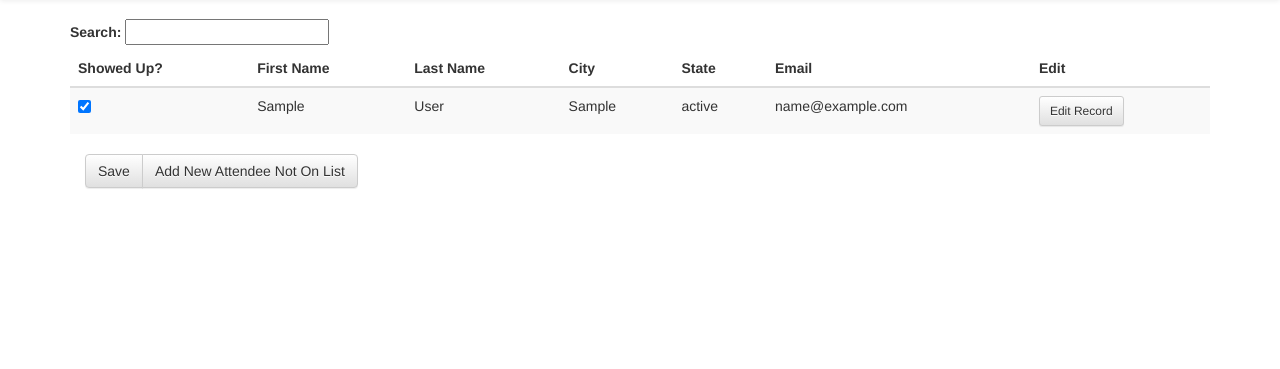
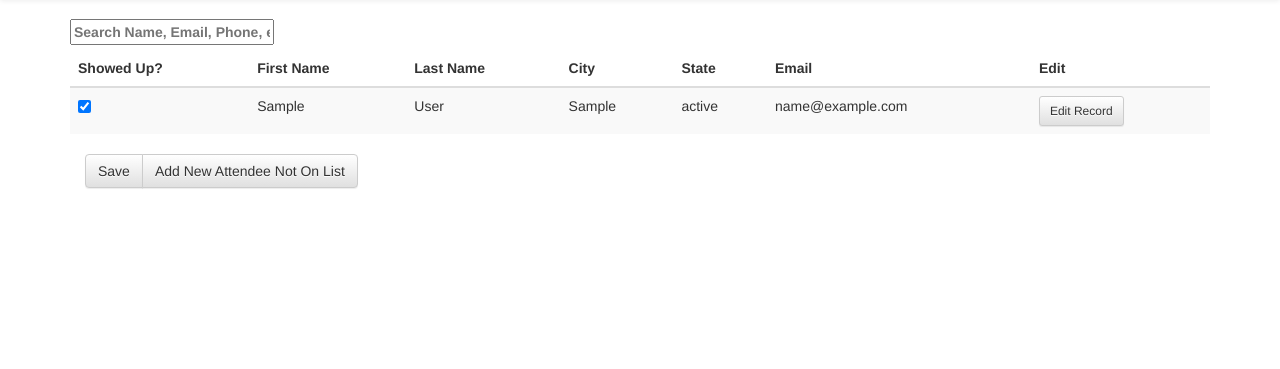
Before and after one commit to diversified-cheesecake/bk-event, a Django app: page /entry/ in a window 1280 px wide. Shown: the part 51-420 px from the top of the page. Run offline with Django 3.2, Linux system fonts and the light colour scheme; tables that the repository leaves empty hold one stand-in row (values such as "Sample post"); some libraries are stand-ins or nearby versions.

Commit message:
fixed buttons

```diff
--- a/event/templates/event/entry_page.html
+++ b/event/templates/event/entry_page.html
@@ -52,7 +52,7 @@ myApp.controller("MyCtrl", function($scope) {
  -->
 
 
-<label>Search: <input ng-model="searchText"></label>
+<label><input ng-model="searchText" placeholder="Search Name, Email, Phone, etc."></label>
 <form method="POST" id="theform">
 	{% csrf_token %}
 	<table class="table table-striped" id="searchTextResults">
@@ -88,6 +88,9 @@ myApp.controller("MyCtrl", function($scope) {
 	</table>
 </form>
 
+</div>
+</div>
+
 
       <div class="container">
       		<div class="btn-group" role="group" aria-label="...">
@@ -96,8 +99,6 @@ myApp.controller("MyCtrl", function($scope) {
 			</div>
       </div>
 
-</div>
-</div>
 
 
 {% endblock %}
```
